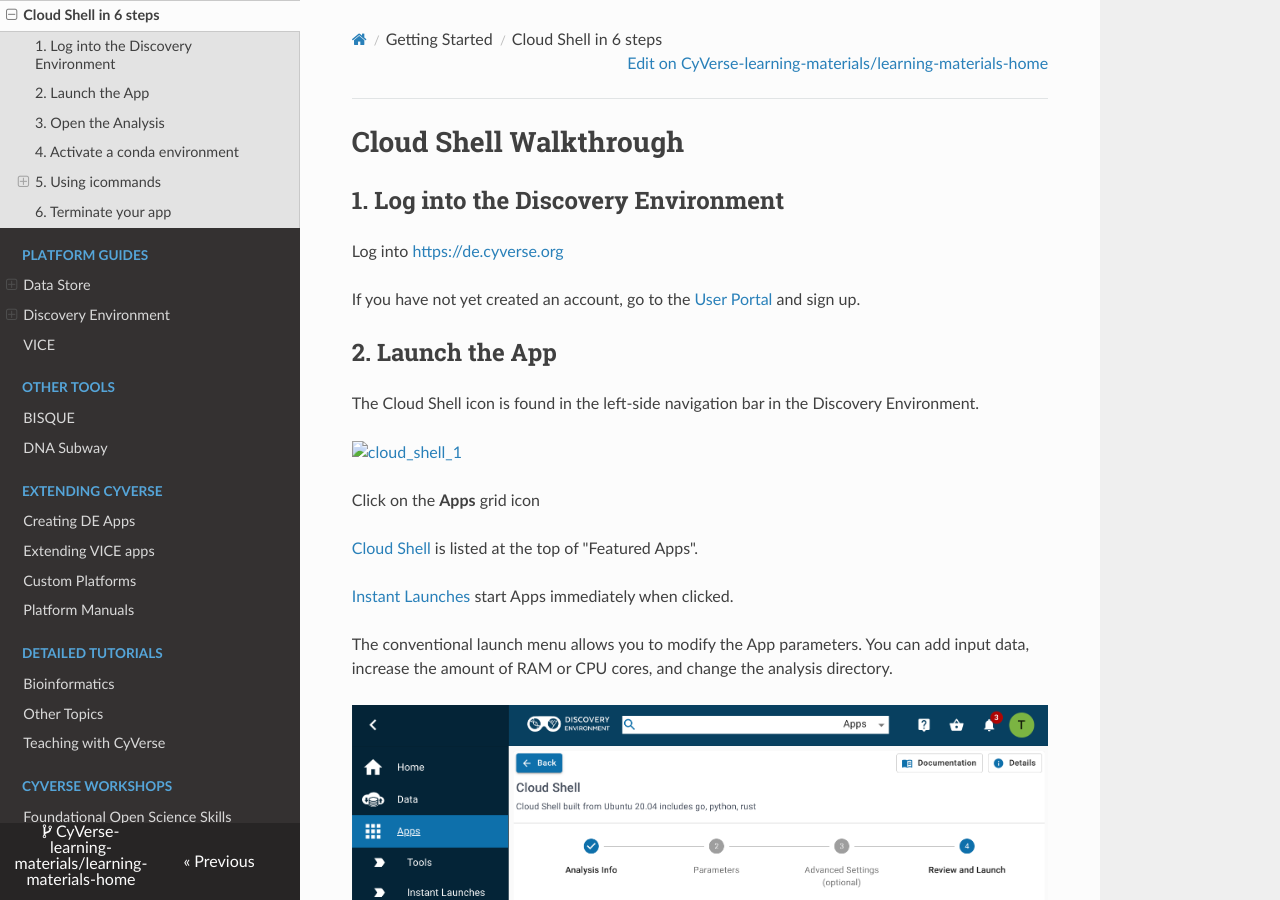
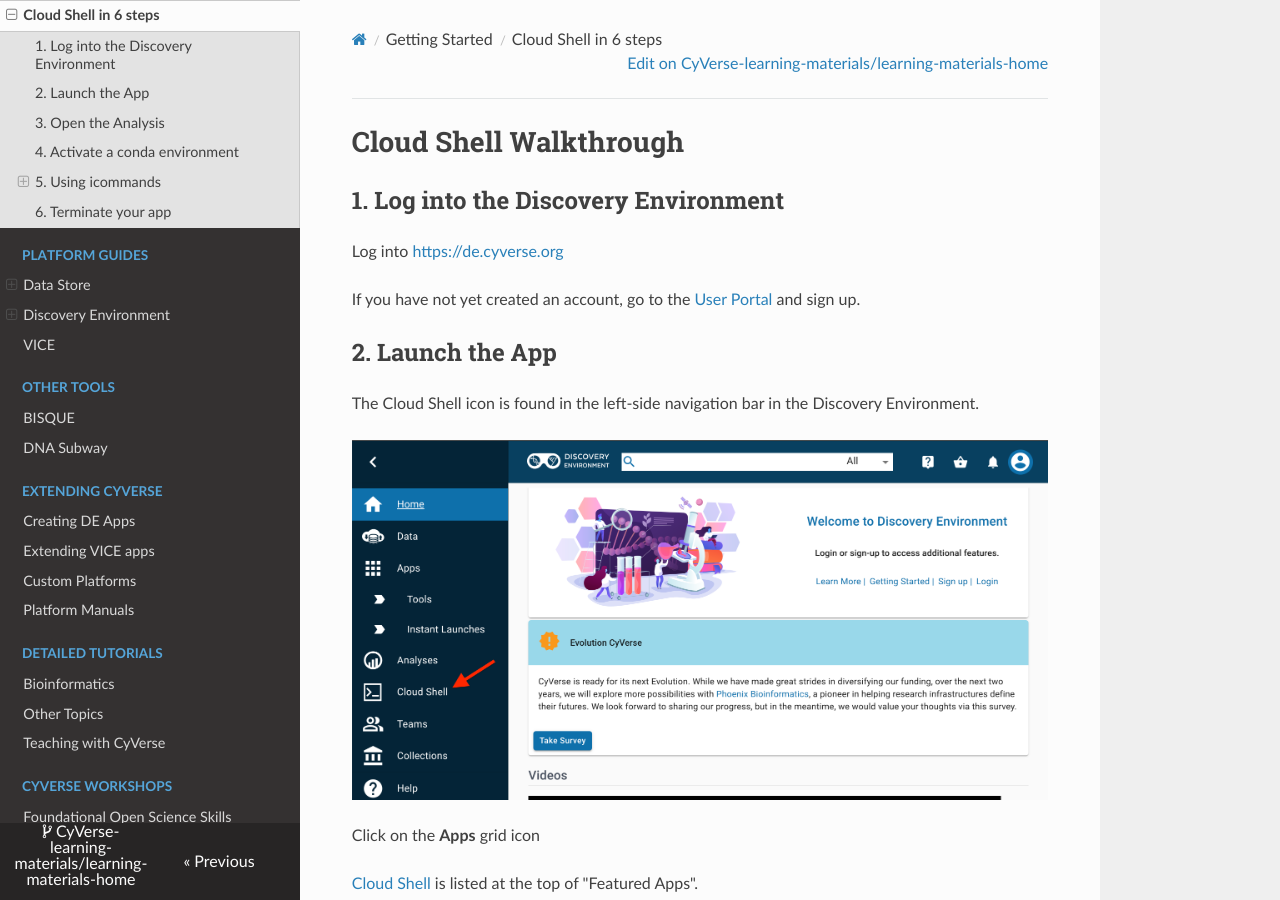
Before and after one commit to CyVerse-learning-materials/learning-materials-home, an MkDocs documentation site: the page built from docs/vice/quick-cloudshell.md, in a window 1280 px wide and 900 px high. Built offline with MkDocs 1.6.1, drawn with Linux system fonts in a browser that asks for light colours; nearby versions of some CDN libraries.

Commit message:
fixed asset relative path

```diff
--- a/docs/vice/quick-cloudshell.md
+++ b/docs/vice/quick-cloudshell.md
@@ -12,7 +12,7 @@
 
 [![cloud_shell_1]][cloud_shell_1]
 
-  [cloud_shell_1]: ./assets/de/cloud_shell_1.png
+  [cloud_shell_1]: ../assets/de/cloud_shell_1.png
 
 Click on the **Apps** grid icon
 
```
